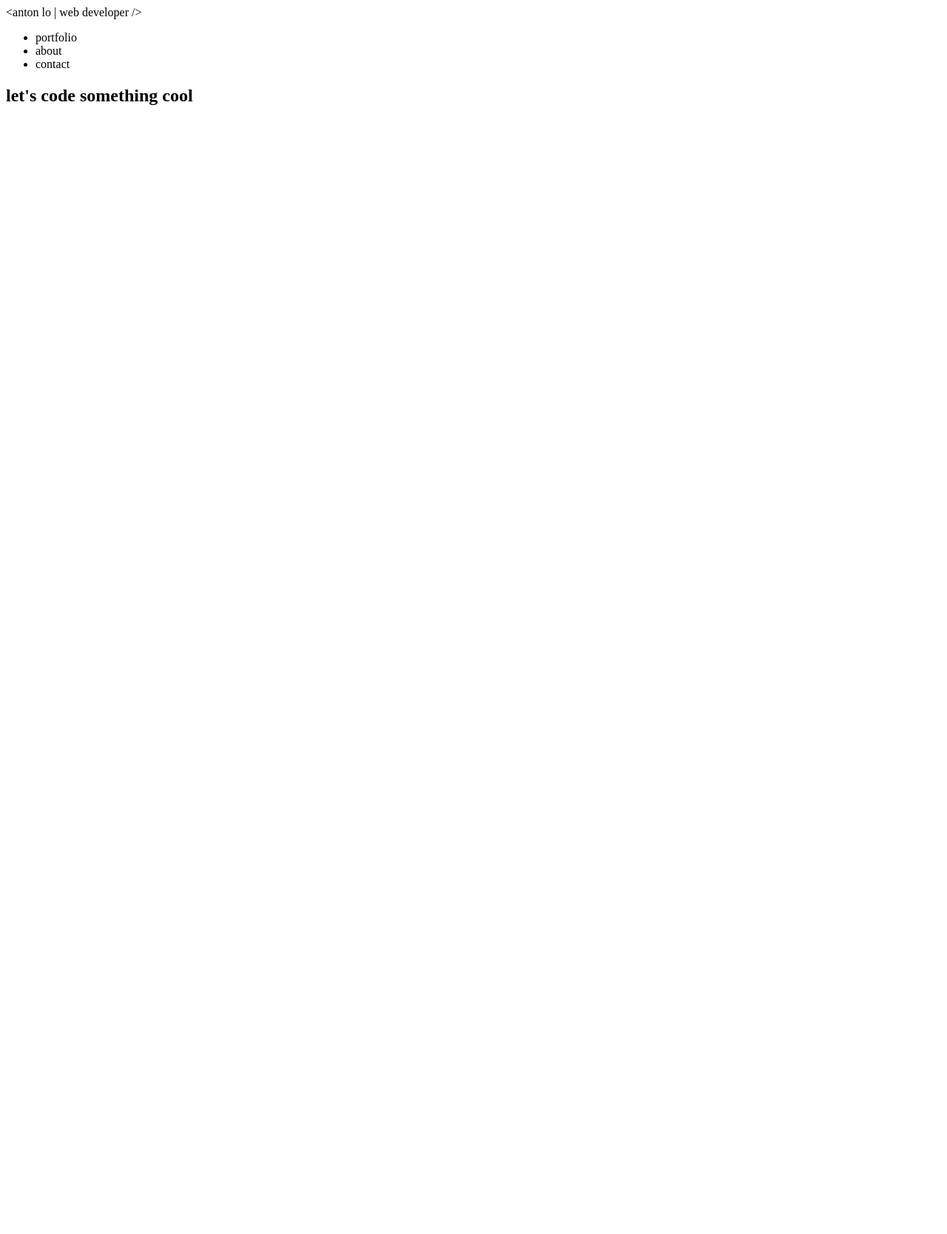
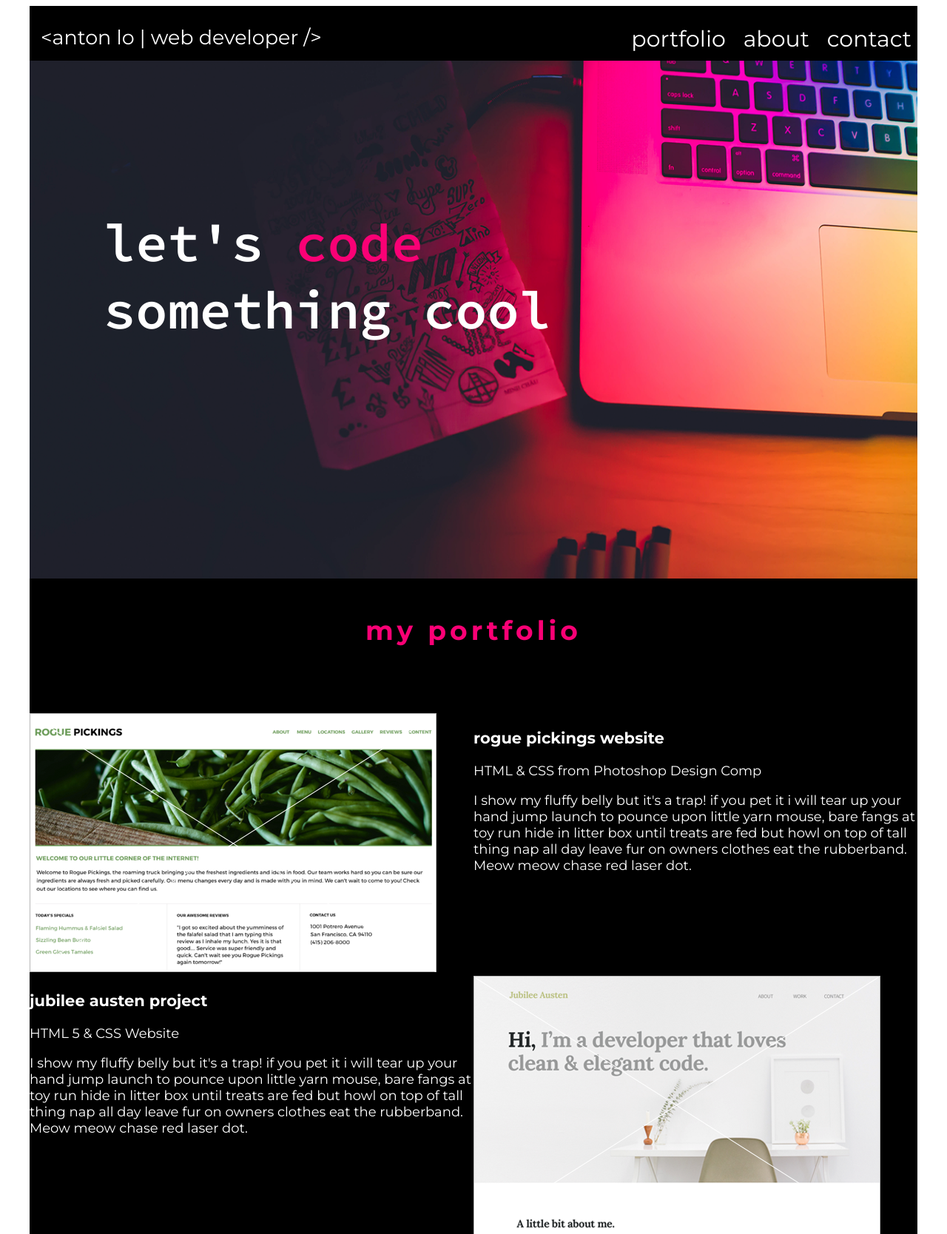
Before and after one commit to loanton/milestone-website, a plain HTML site: page index.html in a window 1280 px wide. Shown: the top 1668 px of the page at 74% size. Before the commit the page ends 800 px from the top, so only its background shows below. Drawn offline with Linux system fonts and the light colour scheme.

Commit message:
header and portfolio sections

```diff
--- a/css/main.css
+++ b/css/main.css
@@ -0,0 +1,92 @@
+body {
+	font-family: 'Montserrat', sans-serif;
+	font-size: 18px;
+}
+
+.container {
+	width: 1200px;
+	margin: 0 auto;
+}
+
+header {
+	margin: 0 auto;
+	color: white;
+	background-color: black;
+}
+
+.top {
+	padding: 26px 0 0 15px;
+
+}
+
+header h2 {
+	float: left;
+	font-weight: normal;
+	margin: 0;
+	padding: 0;
+}
+
+
+header nav {
+  float: right;
+  font-size: 30px
+}
+
+header nav ul {
+	margin: 0;
+	padding: 0;
+}
+
+header nav ul li {
+	display: inline;
+	padding: 0 8px;
+}
+
+#banner {
+	clear: both;
+	font-family: 'Source Code Pro', monospace;
+	background-image: url('../img/hero-background.png');
+	background-size: 100% 100%;
+	margin: 0 auto;
+	height: 700px;
+}
+
+#banner h1 {
+	font-size: 72px;
+	padding: 200px 0 0 100px
+
+}
+
+#banner span {
+	color: #fa0075;
+}
+
+/***** Second Section *****/
+.portfolio {
+	background-color: black;
+	margin-top: -30px;
+	clear: both;
+}
+
+.portfolio h2 {
+	text-align: center;
+	color: #fa0075;
+	letter-spacing: 5px;
+	font-size: 36px;
+	padding-top: 48px;
+	padding-bottom: 60px;
+}
+
+.full-width {
+	clear: both;
+}
+
+.half-width {
+	float: left;
+	color: white;
+	width: 50%;
+}
+
+.about {
+	clear: both;
+}
--- a/index.html
+++ b/index.html
@@ -2,11 +2,14 @@
 <html>
     <head>
         <title>Anton's Portfolio</title>
+        <link rel="stylesheet" type="text/css" href="css/main.css">
+        <link href="https://fonts.googleapis.com/css?family=Montserrat:400,700|Source+Code+Pro:600" rel="stylesheet">
     </head>
     <body>
     	<div class="container">
     		<header>
-    			<span>&ltanton lo | web developer /&gt</span>
+                <div class="top">
+        			<h2>&ltanton lo | web developer /&gt</h2>
         			<nav>
         				<ul>
         					<li>portfolio</li>
@@ -14,10 +17,72 @@
         					<li>contact</li>
         				</ul>
         			</nav>
+                </div>
+                <div id="banner"><h1>let's <span>code</span><br> something cool</h1></div>
     		</header>
-    		<section class ="main">
-    			<h1>let's <span>code</span> something cool</h1>
-    		<section>
+             <section class="portfolio">
+                <h2>my portfolio</h2>
+                <div class="full-width">
+                    <div class="half-width">
+                        <img src="img/rogue-pickings-thumbnail.png" alt="rogue pickings website"/>
+                    </div>
+                     <div class="half-width">
+                        <h3>rogue pickings website</h3>
+                        <span>HTML &amp; CSS from Photoshop Design Comp</span>
+                        <p> I show my fluffy belly but it's a trap!  if you pet it i will tear up your hand jump launch to pounce upon little yarn mouse, bare fangs at toy run hide in litter box until treats are fed but howl on top of tall thing nap all day leave fur on owners clothes eat the rubberband.  Meow meow chase red laser dot.
+                        </p>
+                     </div>
+                </div>
+                <div class="full-width">
+                    <div class="half-width">
+                        <h3>jubilee austen project</h3>
+                        <span>HTML 5 &amp; CSS Website</span>
+                        <p> I show my fluffy belly but it's a trap!  if you pet it i will tear up your hand jump launch to pounce upon little yarn mouse, bare fangs at toy run hide in litter box until treats are fed but howl on top of tall thing nap all day leave fur on owners clothes eat the rubberband.  Meow meow chase red laser dot.
+                        </p>
+                    </div>
+                    <div class="half-width">
+                        <img src="img/jubilee-thumbnail.png" alt="jubilee website"/>
+                    </div>
+                </div>
+                <div class="full-width">
+                    <div class="half-width">
+                        <img src="img/holstee-thumbnail.png" alt="holstee manifesto"/>
+                    </div>
+                    <div class="half-width" id="messed">
+                        <h3>holstee manifesto</h3>
+                        <span>HTML 5 &amp; CSS Website</span>
+                          <p> I show my fluffy belly but it's a trap!  if you pet it i will tear up your hand jump launch to pounce upon little yarn mouse, bare fangs at toy run hide in litter box until treats are fed but howl on top of tall thing nap all day leave fur on owners clothes eat the rubberband.  Meow meow chase red laser dot.
+                        </p>
+                    </div>
+                </div>
+            </section>
+            <section class="about">
+                <h2>about me</h2>
+                <h3>I am passionate about the web.</h3>
+                <p>I started taking Skillcrush classes after getting recommendations from my cat.  Without her constant encouragement I would have never made it to be a purrfessional Web Developer.  One day I will make the internet a safe place for all cats, where no cat will fear being meme-ified and exploited for their cuteness.</p>
+                <p>Can't wait to work with you!</p>
+            </section>
+            <section class="contact">
+                <h2>let's connect</h2>
+                <div class="full-width">
+                    <div class = "third-width">
+                        <h4>Hire me</h4>
+                        <p>555-555-5555<br>hello@rianriver.com</p>
+                    </div>
+                    <div class = "third-width">
+                        <h4>Follow me</h4>
+                        <div class="icons">
+                        </div>
+                    </div>
+                    <div class = "third-width">
+                        <h4>Meet me</h4>
+                        <p>Ottwawa, CA <br> Let's go to meetups together!</p>
+                    </div>
+                </div>
+            </section>
+            <footer>
+                <p>Copyright 2018 | Rian River</p>
+            </footer>
     	</div>
     </body>
 </html>
```
Also changed, not shown: img/about-me.png (added), img/github.png (added), img/hero-background.png (added), img/holstee-thumbnail.png (added), img/jubilee-thumbnail.png (added), img/linkedin.png (added), img/rogue-pickings-thumbnail.png (added), img/twitter.png (added). Lines whose indentation alone changed are shown as unchanged.
